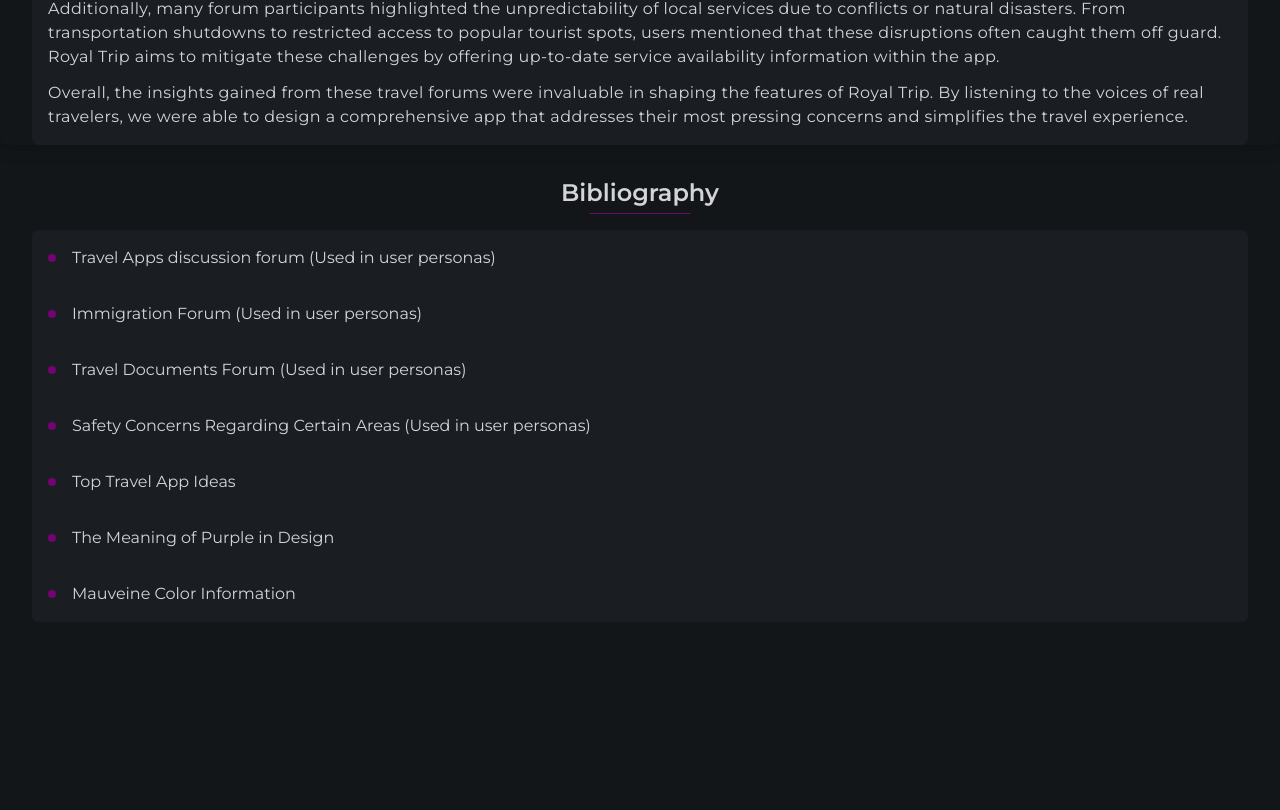
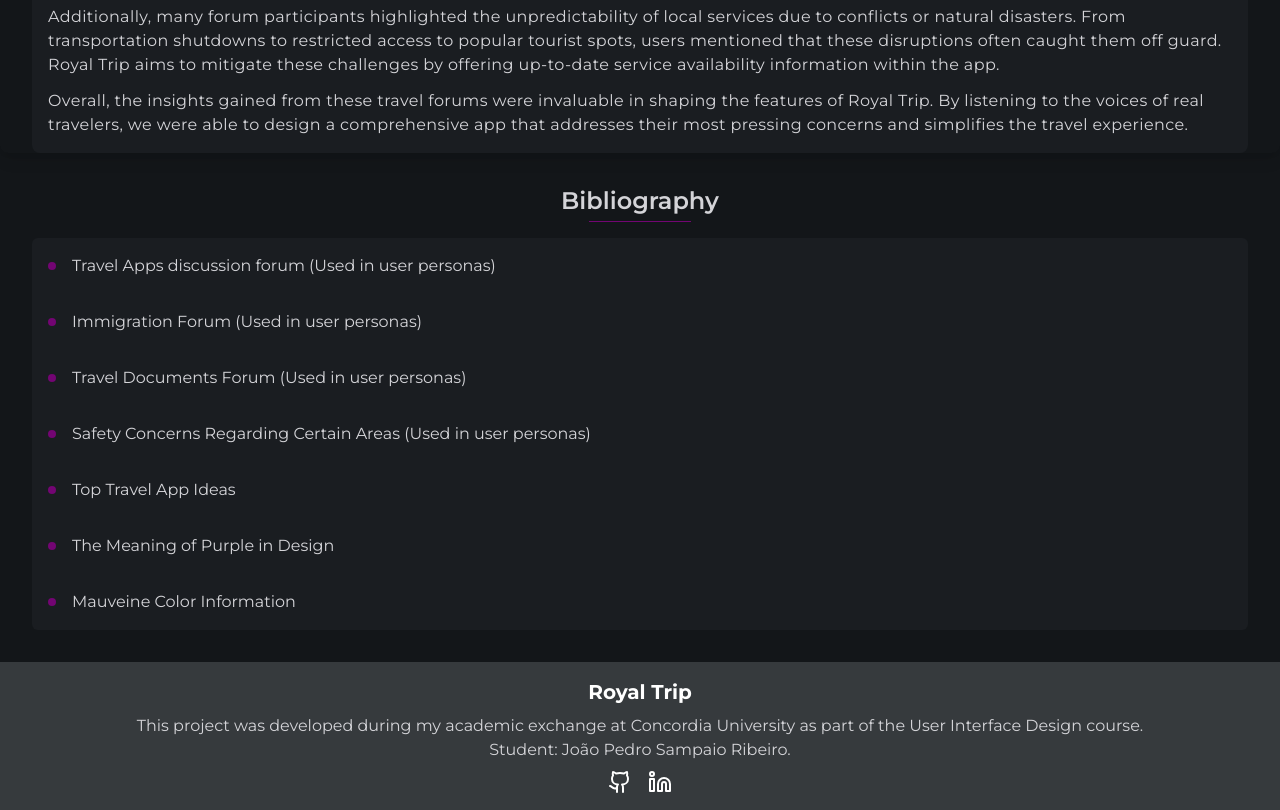
Before and after one commit to jpsampaior/royal-trip, a Next.js app: page / in a window 1280 px wide. Shown: the part 4119-4929 px from the top of the page. Before the commit the page ends 4741 px from the top, so only its background shows below. Built offline with nearby package versions, Linux system fonts and the light colour scheme.

Commit message:
:lipstick: footer

```diff
--- a/app/layout.tsx
+++ b/app/layout.tsx
@@ -14,7 +14,7 @@
 }>) {
   return (
     <html lang="en">
-      <body className="bg-dark-300 text-zinc-300 antialiased">{children}</body>
+      <body className="bg-dark-300 text-zinc-300 antialiased space-y-8">{children}</body>
     </html>
   );
 }
--- a/app/page.tsx
+++ b/app/page.tsx
@@ -1,3 +1,4 @@
+import Footer from "@/components/footer/footer";
 import { AppImages } from "@/components/information/app-images";
 import Bibliography from "@/components/information/bibliography";
 import { ProblemInformation } from "@/components/information/problem-information";
@@ -23,7 +24,7 @@
         </div>
         <Navbar />
       </header>
-      <main className="mt-6 space-y-8">
+      <main className="space-y-8">
         <ProblemInformation />
         <UserPersonas />
         <UserJourney />
@@ -33,6 +34,7 @@
         <UserResearch />
         <Bibliography />
       </main>
+      <Footer />
     </>
   );
 }
--- /dev/null
+++ b/components/footer/footer.tsx
@@ -0,0 +1,38 @@
+import { Github, Instagram, Linkedin } from "lucide-react";
+
+export default function Footer() {
+  return (
+    <footer className="bg-dark-500 py-4 space-y-2">
+      <div className="container mx-auto text-center">
+        <h5 className="text-xl font-bold text-white">Royal Trip</h5>
+        <p className="text-md text-zinc-300 mt-2">
+          This project was developed during my academic exchange at Concordia
+          University as part of the User Interface Design course. <br />
+          Student: João Pedro Sampaio Ribeiro.
+        </p>
+      </div>
+      <div className="flex justify-center items-center gap-4">
+        <a
+          href="https://github.com/jpsampaior"
+          target="_blank"
+          rel="noopener noreferrer"
+        >
+          <Github
+            size={24}
+            className="text-white hover:text-primary transition-colors"
+          />
+        </a>
+        <a
+          href="https://www.linkedin.com/in/joao-pedro-sampaio-ribeiro"
+          target="_blank"
+          rel="noopener noreferrer"
+        >
+          <Linkedin
+            size={24}
+            className="text-white hover:text-primary transition-colors"
+          />
+        </a>
+      </div>
+    </footer>
+  );
+}
```
